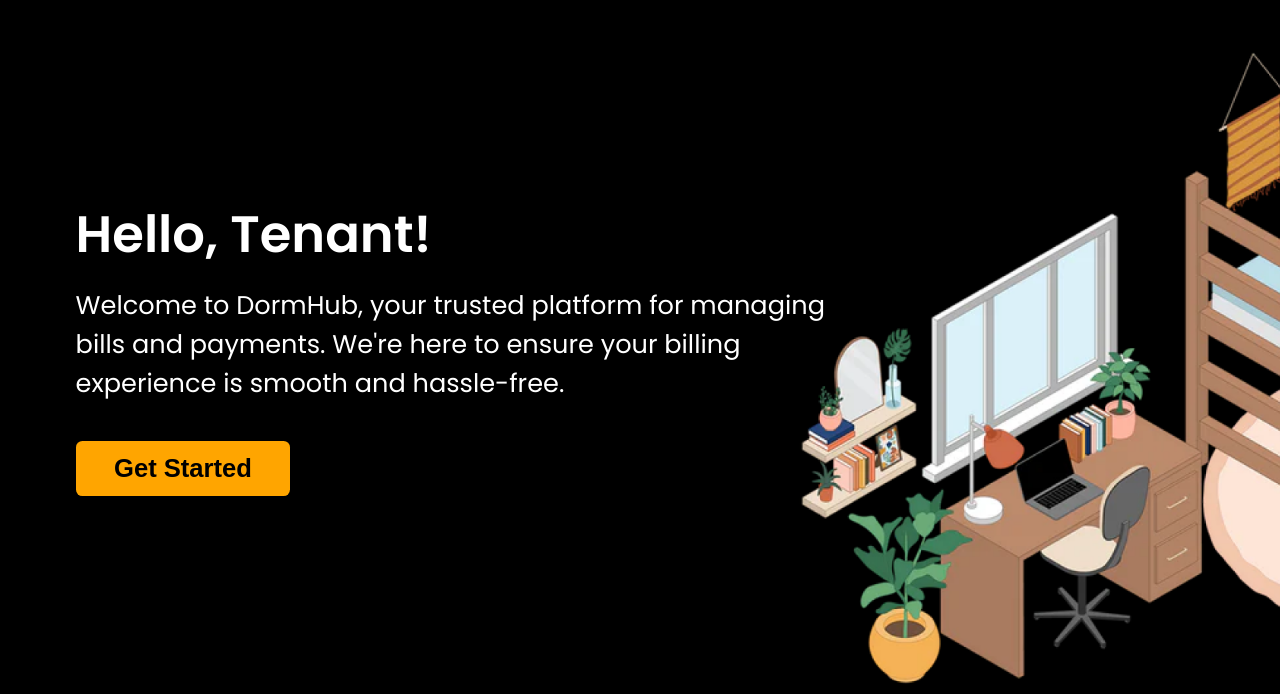
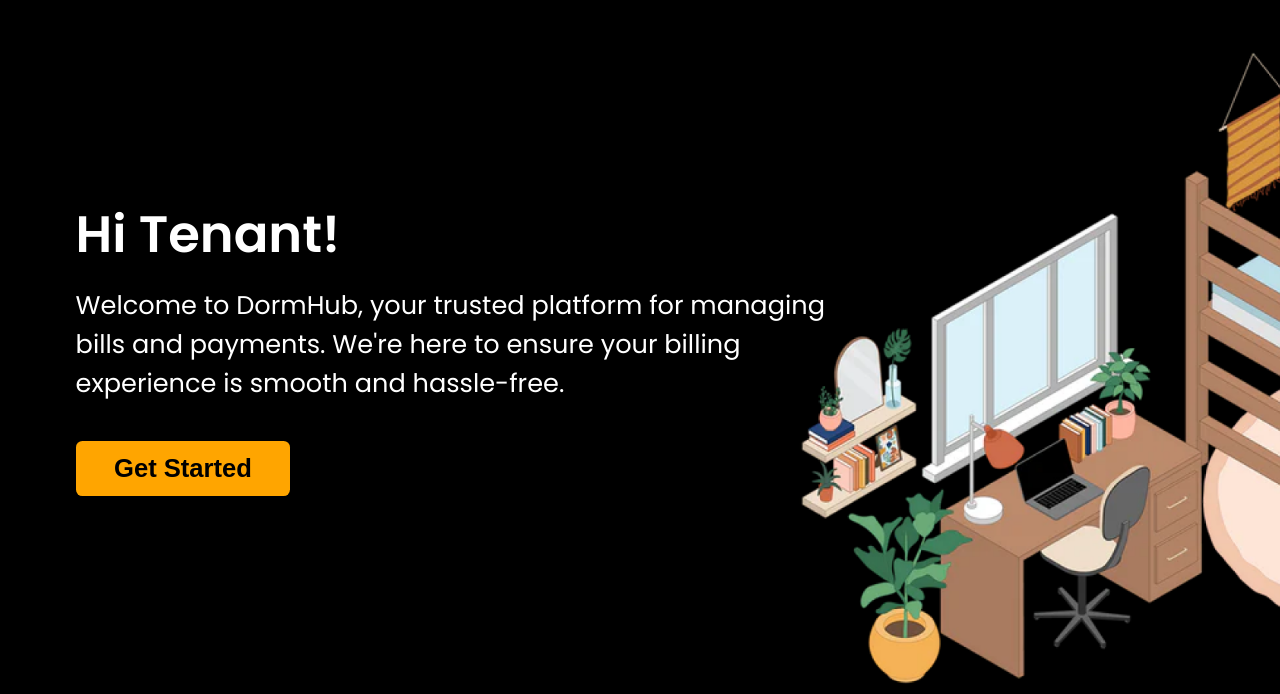
Before and after one commit to jirosmokes/condo-billing-sys, a PHP site: page /LandingPage.php in a window 1280 px wide. Shown: the part 106-800 px from the top of the page. Run offline with PHP 8.4, Linux system fonts and the light colour scheme.

Commit message:
update:I updated the landing page :)

```diff
--- a/LandingPage.php
+++ b/LandingPage.php
@@ -18,7 +18,7 @@
     </header>
     <main>
         <div class="content">
-            <h1>Hello, Tenant!</h1>
+            <h1>Hi Tenant!</h1>
             <p class="welcome-text">Welcome to DormHub, your trusted platform for managing bills and payments. We're here to ensure your billing experience is smooth and hassle-free.</p>
            <a href = "UserLogin.php">
             <button class="sign-in">Get Started</button>
```
